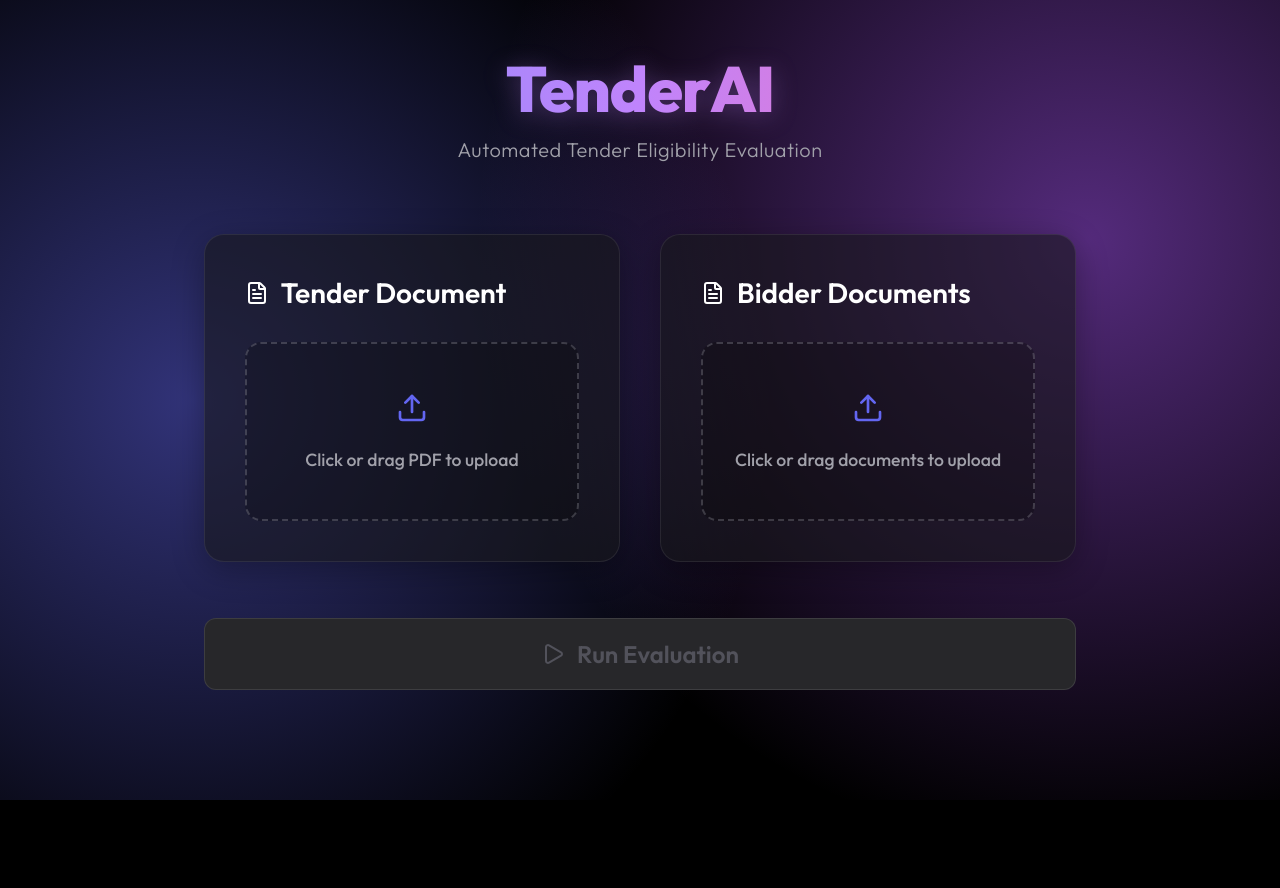
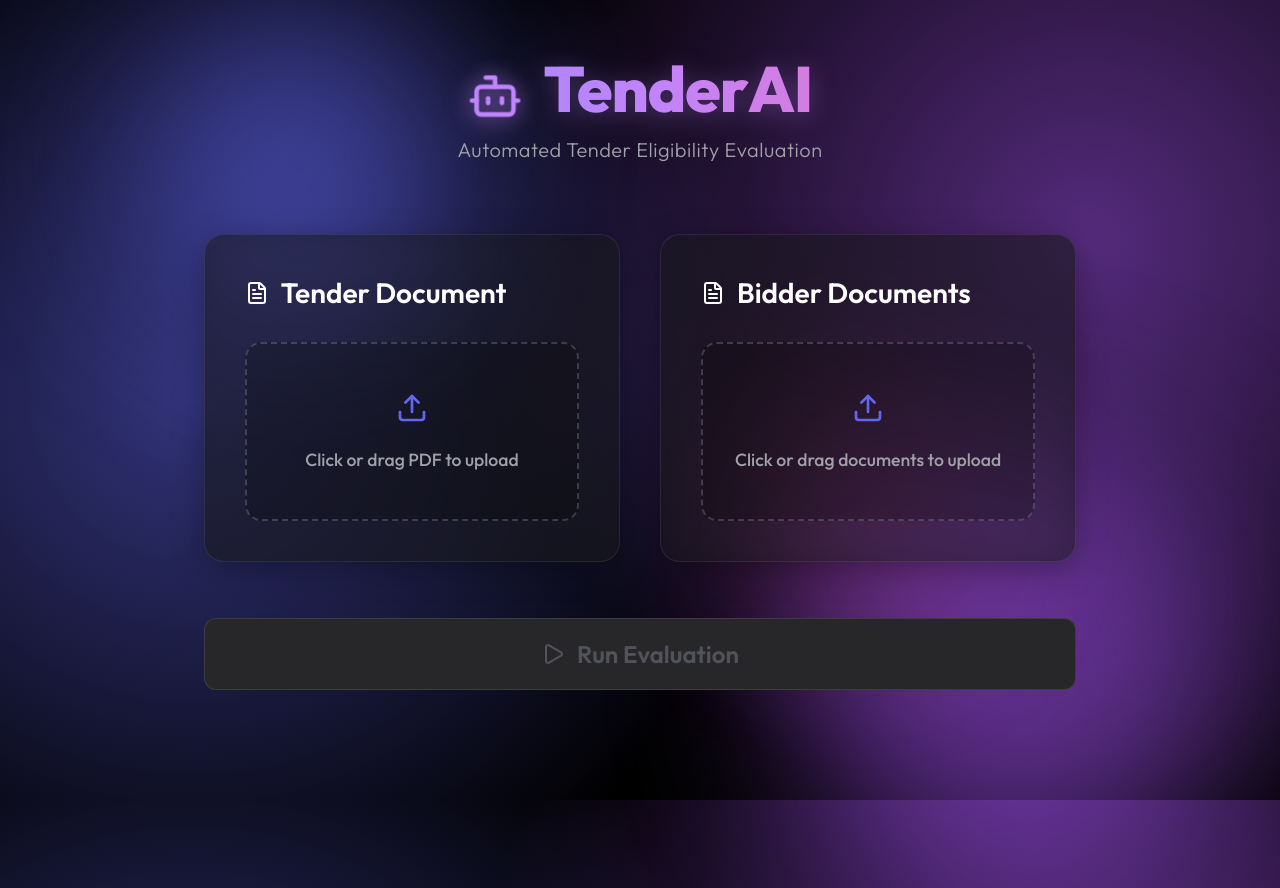
Before and after one commit to YashPrakash07/TenderAI, a React app in the folder frontend/: page / in a window 1280 px wide. Before the commit the page ends 800 px from the top, so only its background shows below. Built offline with nearby package versions, Linux system fonts and the light colour scheme; the HTML template or start-up script is replaced by a standard one.

Commit message:
style: Enhance UI engagement with animated orbs and loading scan effects

```diff
--- a/frontend/src/App.jsx
+++ b/frontend/src/App.jsx
@@ -1,6 +1,6 @@
 import { useState } from 'react';
 import axios from 'axios';
-import { Upload, FileText, CheckCircle, XCircle, AlertCircle, Loader, Play, Download } from 'lucide-react';
+import { Upload, FileText, CheckCircle, XCircle, AlertCircle, Loader, Play, Download, Bot } from 'lucide-react';
 import './index.css';
 
 const API_URL = 'http://localhost:3001';
@@ -134,8 +134,13 @@ function App() {
 
   return (
     <div className="app-container">
+      {/* Background Orbs */}
+      <div className="orb orb-1"></div>
+      <div className="orb orb-2"></div>
+      <div className="orb orb-3"></div>
+
       <header className="header">
-        <h1>TenderAI</h1>
+        <h1><Bot size={54} className="title-icon" /> TenderAI</h1>
         <p>Automated Tender Eligibility Evaluation</p>
       </header>
 
@@ -151,7 +156,7 @@ function App() {
         {/* Tender Upload */}
         <div className="card">
           <h2><FileText className="text-primary" /> Tender Document</h2>
-          <div className="file-input-wrapper">
+          <div className={`file-input-wrapper ${tenderStatus === 'loading' ? 'scanning-wrapper' : ''}`}>
             <input type="file" accept=".pdf" onChange={handleTenderUpload} />
             <Upload size={32} className="icon" />
             <p>{tenderFile ? tenderFile.name : 'Click or drag PDF to upload'}</p>
@@ -171,7 +176,7 @@ function App() {
         {/* Bidder Upload */}
         <div className="card">
           <h2><FileText className="text-primary" /> Bidder Documents</h2>
-          <div className="file-input-wrapper">
+          <div className={`file-input-wrapper ${bidderStatus === 'loading' ? 'scanning-wrapper' : ''}`}>
             <input type="file" accept=".pdf,image/*" multiple onChange={handleBidderUpload} />
             <Upload size={32} className="icon" />
             <p>{bidderFiles.length > 0 ? `${bidderFiles.length} files selected` : 'Click or drag documents to upload'}</p>
--- a/frontend/src/index.css
+++ b/frontend/src/index.css
@@ -417,3 +417,86 @@ tbody tr:nth-child(5) { animation-delay: 0.5s; }
     padding: 0.75rem 0.5rem;
   }
 }
+
+/* Animated Orbs */
+.orb {
+  position: fixed;
+  border-radius: 50%;
+  filter: blur(80px);
+  z-index: -1;
+  animation: float 20s infinite ease-in-out alternate;
+  pointer-events: none;
+}
+
+.orb-1 {
+  width: 300px;
+  height: 300px;
+  background: var(--primary-glow);
+  top: -10%;
+  left: -10%;
+}
+
+.orb-2 {
+  width: 400px;
+  height: 400px;
+  background: var(--secondary-glow);
+  bottom: -20%;
+  right: -10%;
+  animation-delay: -5s;
+}
+
+.orb-3 {
+  width: 250px;
+  height: 250px;
+  background: rgba(236, 72, 153, 0.2);
+  top: 40%;
+  left: 60%;
+  animation-delay: -10s;
+}
+
+@keyframes float {
+  0% { transform: translate(0, 0) scale(1); }
+  50% { transform: translate(50px, 50px) scale(1.1); }
+  100% { transform: translate(-30px, 80px) scale(0.9); }
+}
+
+.title-icon {
+  display: inline-block;
+  color: #c084fc;
+  vertical-align: middle;
+  margin-right: 12px;
+  animation: pulse-icon 2.5s infinite ease-in-out;
+}
+
+@keyframes pulse-icon {
+  0% { filter: drop-shadow(0 0 5px rgba(192, 132, 252, 0.4)); transform: scale(1); }
+  50% { filter: drop-shadow(0 0 25px rgba(192, 132, 252, 0.9)); transform: scale(1.08); }
+  100% { filter: drop-shadow(0 0 5px rgba(192, 132, 252, 0.4)); transform: scale(1); }
+}
+
+/* Scanning animation for loading state */
+.scanning-wrapper {
+  position: relative;
+  overflow: hidden;
+  border-color: var(--primary-color) !important;
+}
+
+.scanning-wrapper::after {
+  content: '';
+  position: absolute;
+  top: 0;
+  left: 0;
+  width: 100%;
+  height: 4px;
+  background: var(--primary-color);
+  box-shadow: 0 0 20px 4px var(--primary-color);
+  animation: scan 1.5s linear infinite;
+  z-index: 20;
+}
+
+@keyframes scan {
+  0% { top: -10%; opacity: 0; }
+  10% { opacity: 1; }
+  90% { opacity: 1; }
+  100% { top: 110%; opacity: 0; }
+}
```
